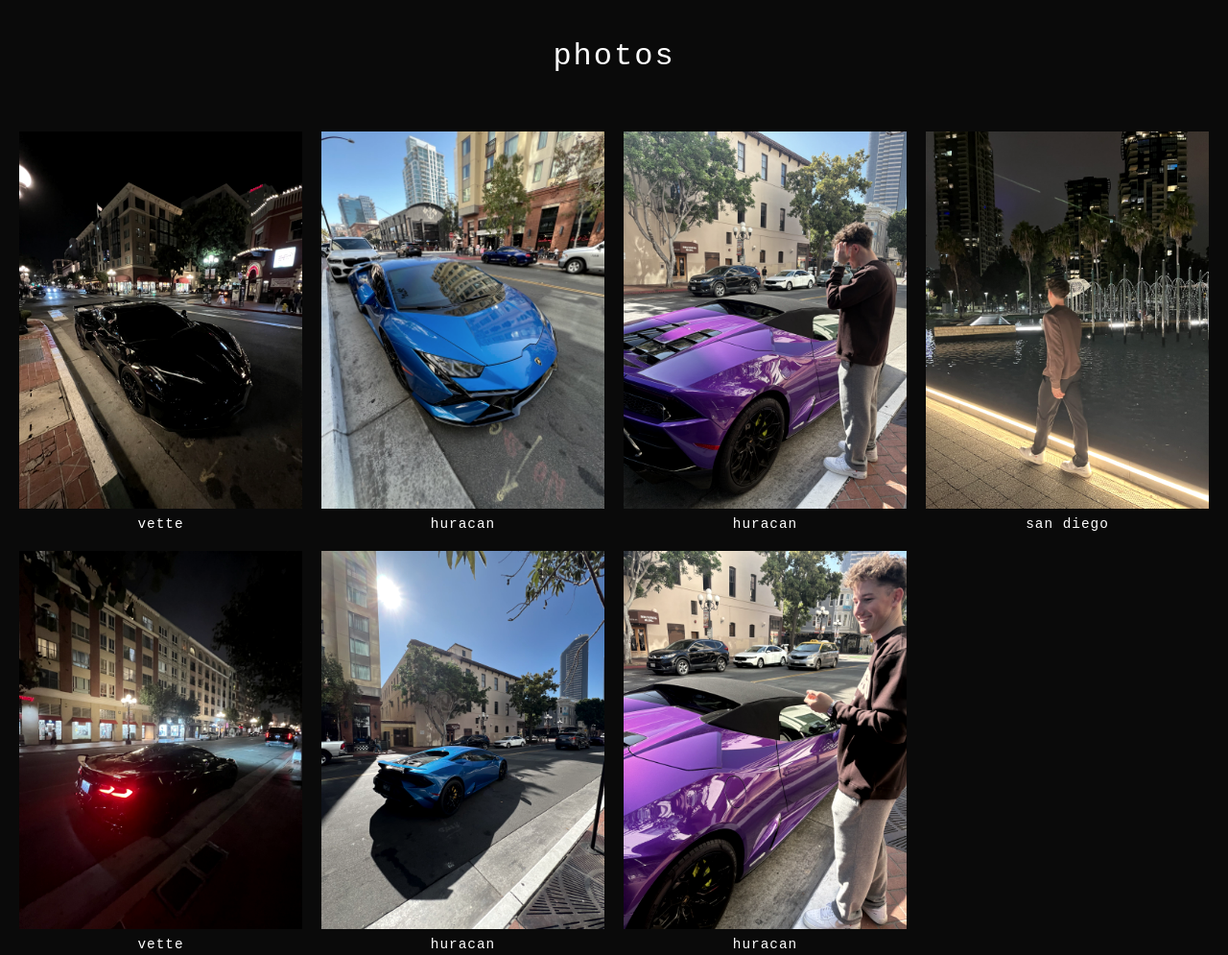
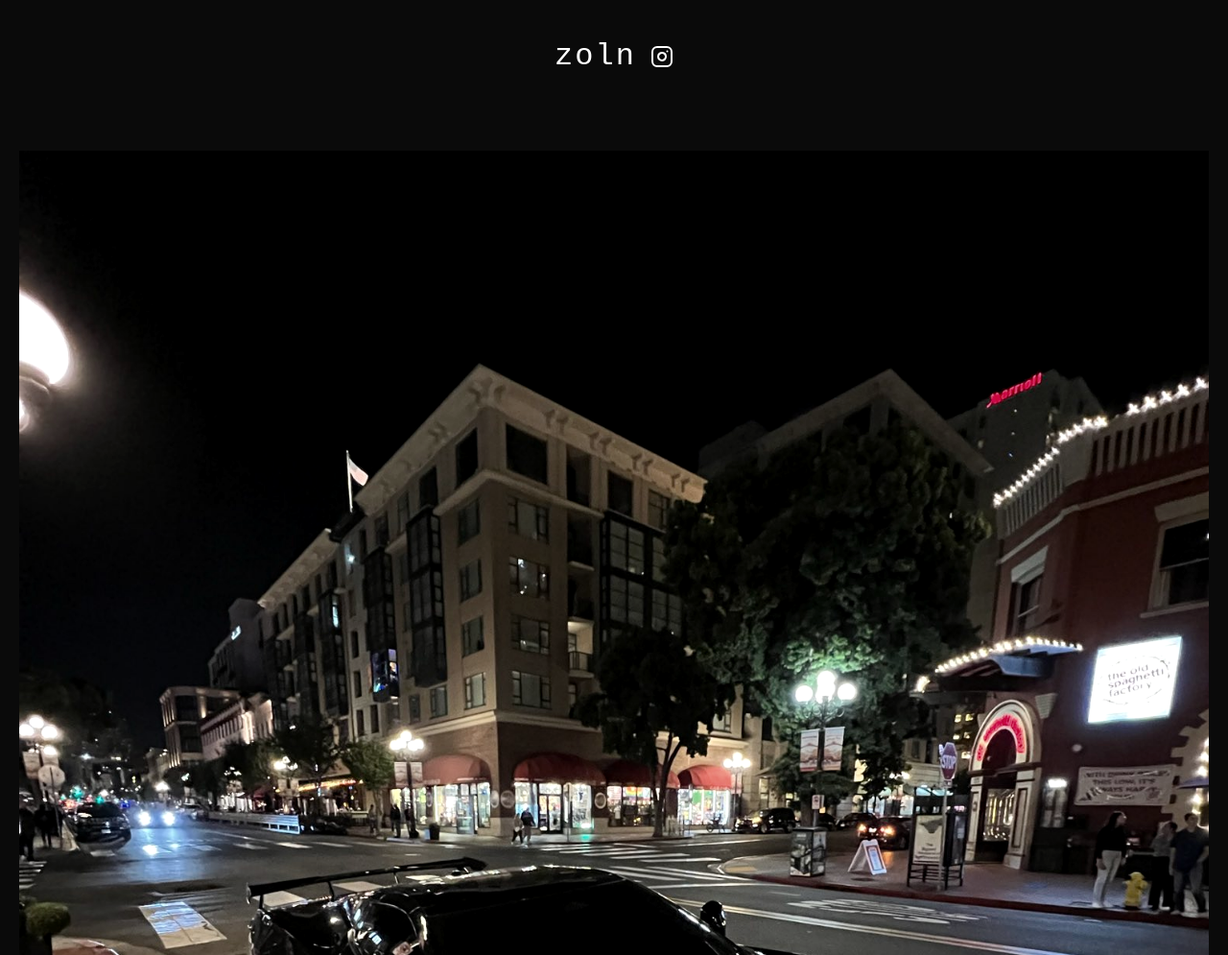
Before and after one commit to wjed/photos, a plain HTML site: page index.html in a window 1280 px wide. Shown: the top 995 px of the page at 96% size. Drawn offline with Linux system fonts and the light colour scheme.

Commit message:
Color stuff

```diff
--- a/index.html
+++ b/index.html
@@ -10,25 +10,35 @@
 
 <body>
     <div class="container">
-        <h1 class="title">photos</h1>
-        <div class="photo-grid">
+        <div class="header">
+            <h1 class="title">zoln</h1>
+            <a href="https://instagram.com" target="_blank" class="instagram-link">
+                <svg xmlns="http://www.w3.org/2000/svg" width="24" height="24" viewBox="0 0 24 24" fill="none"
+                    stroke="currentColor" stroke-width="2" stroke-linecap="round" stroke-linejoin="round">
+                    <rect x="2" y="2" width="20" height="20" rx="5" ry="5"></rect>
+                    <path d="M16 11.37A4 4 0 1 1 12.63 8 4 4 0 0 1 16 11.37z"></path>
+                    <line x1="17.5" y1="6.5" x2="17.51" y2="6.5"></line>
+                </svg>
+            </a>
+        </div>
+        <div class="photo-grid"></div>
         <div class="photo" style="--delay: 0.1s;">
             <div class="img-wrapper">
                 <img src="pictures/blackcorvette.jpg" alt="photo">
             </div>
-                <p class="caption">vette</p>
+            <p class="caption">corvette</p>
         </div>
         <div class="photo" style="--delay: 0.2s;">
             <div class="img-wrapper">
                 <img src="pictures/bluehuracan.jpg" alt="photo">
             </div>
-                <p class="caption">huracan</p>
+            <p class="caption blue">huracan</p>
         </div>
         <div class="photo" style="--delay: 0.3s;">
             <div class="img-wrapper">
                 <img src="pictures/purplehuracan.jpg" alt="photo">
             </div>
-                <p class="caption">huracan</p>
+            <p class="caption purple">huracan</p>
         </div>
         <div class="photo" style="--delay: 0.4s;">
             <div class="img-wrapper">
@@ -40,19 +50,19 @@
             <div class="img-wrapper">
                 <img src="pictures/blackcorvette2.jpg" alt="photo">
             </div>
-                <p class="caption">vette</p>
+            <p class="caption">corvette</p>
         </div>
         <div class="photo" style="--delay: 0.6s;">
             <div class="img-wrapper">
                 <img src="pictures/bluehuracan2.jpg" alt="photo">
             </div>
-                <p class="caption">huracan</p>
+            <p class="caption blue">huracan</p>
         </div>
         <div class="photo" style="--delay: 0.7s;">
             <div class="img-wrapper">
                 <img src="pictures/purplehuracan2.jpg" alt="photo">
             </div>
-                <p class="caption">huracan</p>
+            <p class="caption purple">huracan</p>
         </div>
     </div>
     </div>
--- a/style.css
+++ b/style.css
@@ -18,14 +18,31 @@ body {
     margin: 0 auto;
 }
 
+.header {
+    display: flex;
+    align-items: center;
+    justify-content: center;
+    gap: 15px;
+    margin-bottom: 40px;
+}
+
 .title {
     font-size: 2rem;
     font-weight: 400;
     color: #ffffff;
-    text-align: center;
-    margin-bottom: 40px;
     letter-spacing: 2px;
-    width: 100%;
+    margin: 0;
+}
+
+.instagram-link {
+    color: #ffffff;
+    transition: color 0.3s ease;
+    display: flex;
+    align-items: center;
+}
+
+.instagram-link:hover {
+    color: #e1306c;
 }
 
 .photo-grid {
@@ -73,6 +90,14 @@ body {
     letter-spacing: 1px;
 }
 
+.caption.blue {
+    color: #66b3ff;
+}
+
+.caption.purple {
+    color: #b19cd9;
+}
+
 @keyframes fadeIn {
     from {
         opacity: 0;
@@ -96,9 +121,12 @@ body {
         padding: 30px 15px;
     }
 
+    .header {
+        margin-bottom: 30px;
+    }
+
     .title {
         font-size: 1.5rem;
-        margin-bottom: 30px;
     }
 
     .caption {
```
Lines whose indentation alone changed are shown as unchanged.
